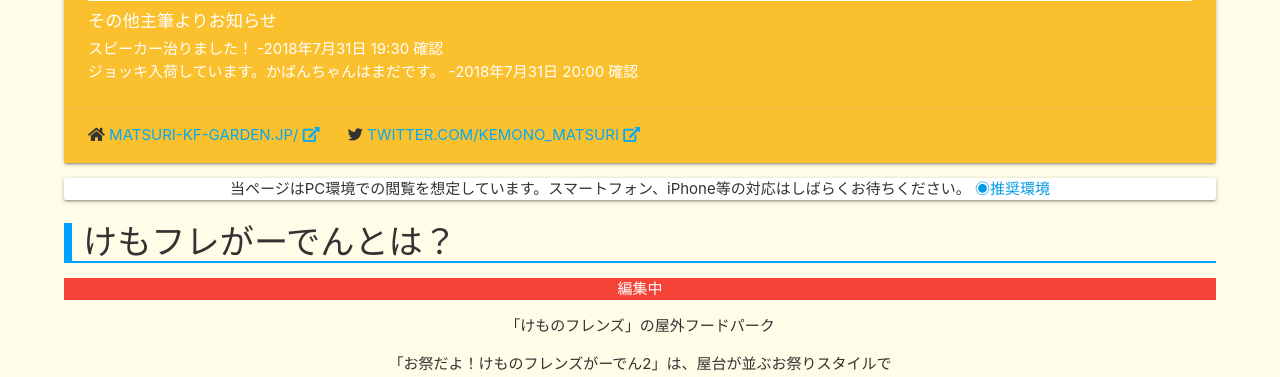
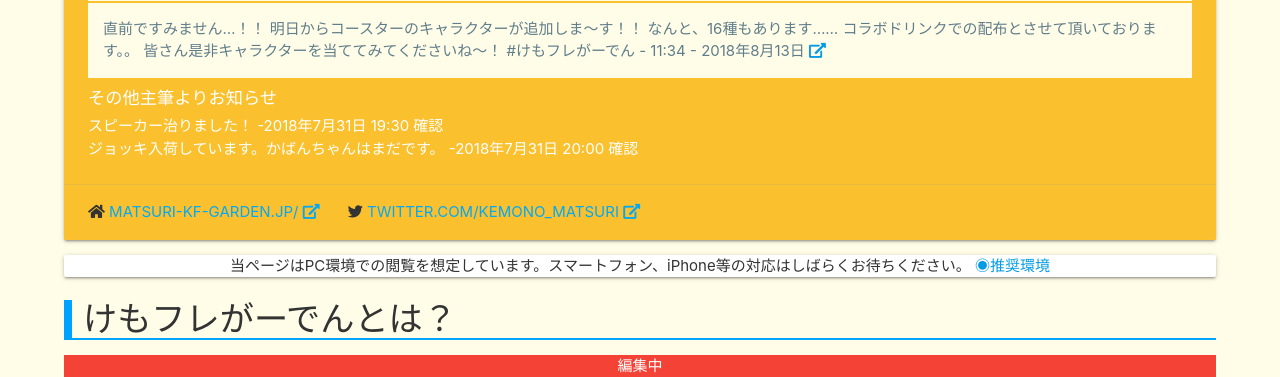
Before and after one commit to mayonakatv/japarilibrary, a PHP site: page / in a window 1280 px wide. Shown: the part 1140-1517 px from the top of the page. Run offline with PHP 8.4, Linux system fonts and the light colour scheme; some libraries are stand-ins or nearby versions.

Commit message:
[Mod] index
ニュース追加
微修正

```diff
--- a/goods.html
+++ b/goods.html
@@ -17,7 +17,9 @@
   <meta name="twitter:player" content="@htktkgt" />
   <meta name="twitter:description" content="けもフレがーでんの断片的な情報を集めたページです。公式のアナウンスや、参加者の発信した情報をまとめています！">
 
-  <title>けものフレンズがーでん 断片情報一覧</title>
+  <meta name="description" content="けものフレンズ公式イベントである、けもフレがーでんの断片的な情報を集めたページです。公式のアナウンスや、参加者の発信した情報をまとめています！" />
+
+  <title>物販情報 | じゃぱりとしょかん</title>
   <link rel="stylesheet" href="https://use.fontawesome.com/releases/v5.1.1/css/all.css" integrity="sha384-O8whS3fhG2OnA5Kas0Y9l3cfpmYjapjI0E4theH4iuMD+pLhbf6JI0jIMfYcK3yZ"
     crossorigin="anonymous" media="screen,projection">
   <!-- Compiled and minified CSS -->
--- a/index.html
+++ b/index.html
@@ -17,7 +17,9 @@
   <meta name="twitter:player" content="@htktkgt" />
   <meta name="twitter:description" content="けもフレがーでんの断片的な情報を集めたページです。公式のアナウンスや、参加者の発信した情報をまとめています！">
 
-  <title>けものフレンズがーでん 断片情報一覧</title>
+  <meta name="description" content="けものフレンズ公式イベントである、けもフレがーでんの断片的な情報を集めたページです。公式のアナウンスや、参加者の発信した情報をまとめています！" />
+
+  <title>#がーでんいんふぉ | じゃぱりとしょかん</title>
   <link rel="stylesheet" href="https://use.fontawesome.com/releases/v5.1.1/css/all.css" integrity="sha384-O8whS3fhG2OnA5Kas0Y9l3cfpmYjapjI0E4theH4iuMD+pLhbf6JI0jIMfYcK3yZ"
     crossorigin="anonymous" media="screen,projection">
   <!-- Compiled and minified CSS -->
@@ -367,6 +369,11 @@
           <h6>Q.クレジットカード使えますか？</h6>
           <p>A. 使えないのだ。
             <br />公式サイトにも書いてあるけど現金しか取り扱ってないです。
+          </p>
+
+          <h6>Q.ガーデン公式の言っている"例の場所"ってどこ？</h6>
+          <p>A. 会場の楽園タウンビル1階に入っている蕎麦屋横の路地のことだぜ☆
+            <br />整理券の配布等はこの蕎麦屋横の路地でやってます。
           </p>
 
           <h6>Q.ジョッキじゃない方にアルコール入れても大丈夫？</h6>
@@ -934,7 +941,7 @@
 
           <section id="sect-coaster">
             <h5>コースター
-              <span>全9種類</span>
+              <span>全25種類(9+未確認16種類)</span>
             </h5>
             <button class="openBtn btn btn-large">表示する</button>
             <div class="textArea">
@@ -947,7 +954,7 @@
 
           <section id="sect-kobachi">
             <h5>小鉢
-              <span>全11種類(+未確認1種類)</span>
+              <span>全11種類</span>
             </h5>
             <button class="openBtn btn btn-large">表示する</button>
             <div class="textArea">
@@ -1299,6 +1306,7 @@
               <br />また、お知らせの告知方法にも問題があると感じています。Twitterは宣伝には大いに役に立つところであることは異論ありません。が、その性質上情報がすぐにネットの大海に埋もれてしまい、誰もが完全な情報にアクセスできずにいます。
               <br />本来ならそういった情報はウェブサイトにてまとめて掲載し、がーでんに行きたいと考えている何人でも等しく得られなければ、新規のファンを得ることは叶わず、ひいてはコミュニティや作品の衰退を招くと考えています。
               <br />そしてその役目はコミュニティの有志ではなく、けものフレンズ（公式）が担わなければならないと考えています。
+              <br />Twitterで"例の場所"と言った表現は特にその最たるものだと思います。公式自身はもはや新規顧客（ファン）を獲得しようという考えがなく、「もう言わなくてもわかるよね？（≒みんなもそうでしょ？）」という無意識の排他性が出ていると見えます。
               <br />結論として、前述のような一覧性に欠け新規ファンを蔑ろにするような不甲斐ない告知方法しかできてない、また、組織として体系だった情報の共有とマネジメントができていないけもフレがーでん公式に不満を覚えました。
               <br />異論はあるでしょうが、これがわたしの意見です。
             </p>
@@ -1322,7 +1330,8 @@
               <br />その流れをそのまま公式のがーでん2期に持ってきてはいないですか？正直
               <span class="bold">内輪ネタ（排他性の高い話題）や、そのノリ（雰囲気）を公式に持ち込むのはわたしは違う</span>と思います。
               <br />たしかに、オフ会という存在が公式の存続に与えた影響は少なくないと言えるでしょう。Twitterの#自宅がーでん に公式がレシピを公開するなどする点からそれが言えます。そう考えれば、無下に否定することはできません。
-              <br />たとえば、大量のけもフレグッズを持ち寄り祭壇を作り楽しむことは公式もある種公認しているような点もありますし、みていてすごいなと思います。でも同時に、「けもフレグッズが一つもなくったって楽しめるんだよ！」という環境も用意できなければ、単に内輪で盛り上がっているに過ぎず無意識に排他的になっていると言わざるを得ません。
+              <br />たとえば、大量のけもフレグッズを持ち寄り祭壇を作り楽しむことは公式もある種公認しているような点もありますし、みていてすごいなと思います。でも同時に、
+              <span class="bold">「けもフレグッズが一つもなくったって楽しめるんだよ！」</span>という環境も用意できなければ、単に内輪で盛り上がっているに過ぎず無意識に排他的になっていると言わざるを得ません。
               <br />久しぶりに公式イベントが行われて楽しい気持ち、嬉しい気持ちは十分にわかります。わたしもオフ会に参加、主催した経験からそれは十二分に理解できます。ですが、オフ会に参加していなかった人や初参加の人たちにとってその雰囲気は決してがーでんにとっていい思い出として残らないと感じています。参加意識を変えろとは言いません。しかし自身の行動を少し省みていただければと思っています。
             </p>
             <p>
--- a/js/officialnews.js
+++ b/js/officialnews.js
@@ -26,7 +26,8 @@ var officialnews = new Vue({
         { id: 5, href: 'https://twitter.com/kemono_matsuri/status/1023419590917779456', seen: false, remark: defaultValue.remark, text: 'みなさーん がーでんジョッキ(ppp集合ver)ですが、完売致しました！！ 入荷次第Twitterにあげますので、要チェックでお願いしまーす！ - 2018年7月24日 13:06' },
         { id: 6, href: 'https://twitter.com/kemono_matsuri/status/1024561148840960000', seen: true, remark: defaultValue.remark, text: '皆さーん そして今日からなんとスタンプラリーのスタンプキャラが変わるのだー！！ 果たして誰になるのか、、、 スタンプも要チェックなのだー！！ - 2018年8月1日 16:43' },
         { id: 7, href: 'https://twitter.com/kemono_matsuri/status/1024928621704564736', seen: true, remark: defaultValue.remark, text: '皆さーん 今日も暑いけどみんなのこと待ってるのだー そして今日から去年も販売していたジャンボうちわを販売しまーす！！パチパチ このうちわで今年の夏も乗り切るのだー - 2018年8月2日 17:03' },
-        { id: 8, href: 'https://twitter.com/kemono_matsuri/status/1027032997151760385', seen: true, remark: defaultValue.remark, text: '【営業中止のお知らせ】本日8/8(水)の営業ですが、台風の接近に伴い終日営業中止とさせて頂きます。ご来店予定だった皆様、大変申し訳ございません。またのご来店心よりお待ちしております。 #けもフレがーでん - 12:25 - 2018年8月8日' }
+        { id: 8, href: 'https://twitter.com/kemono_matsuri/status/1027032997151760385', seen: true, remark: defaultValue.remark, text: '【営業中止のお知らせ】本日8/8(水)の営業ですが、台風の接近に伴い終日営業中止とさせて頂きます。ご来店予定だった皆様、大変申し訳ございません。またのご来店心よりお待ちしております。 #けもフレがーでん - 12:25 - 2018年8月8日' },
+        { id: 9, href: 'https://twitter.com/kemono_matsuri/status/1028832142044745728', seen: true, remark: defaultValue.remark, text: '直前ですみません…！！ 明日からコースターのキャラクターが追加しま～す！！ なんと、16種もあります…… コラボドリンクでの配布とさせて頂いております。。 皆さん是非キャラクターを当ててみてくださいね～！ #けもフレがーでん - 11:34 - 2018年8月13日' }
       ]
     }
   }
```
Also changed, not shown: style/style.css (+35 -35 lines).
